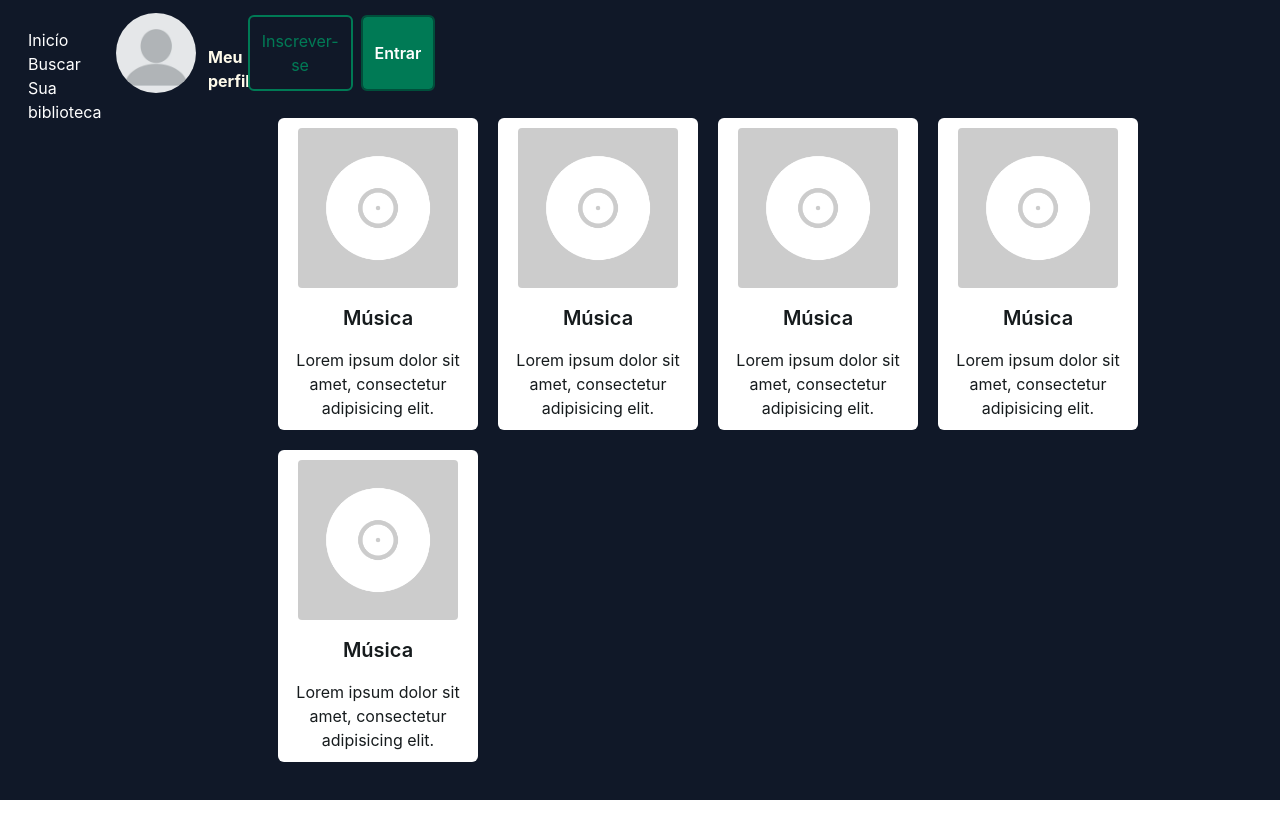
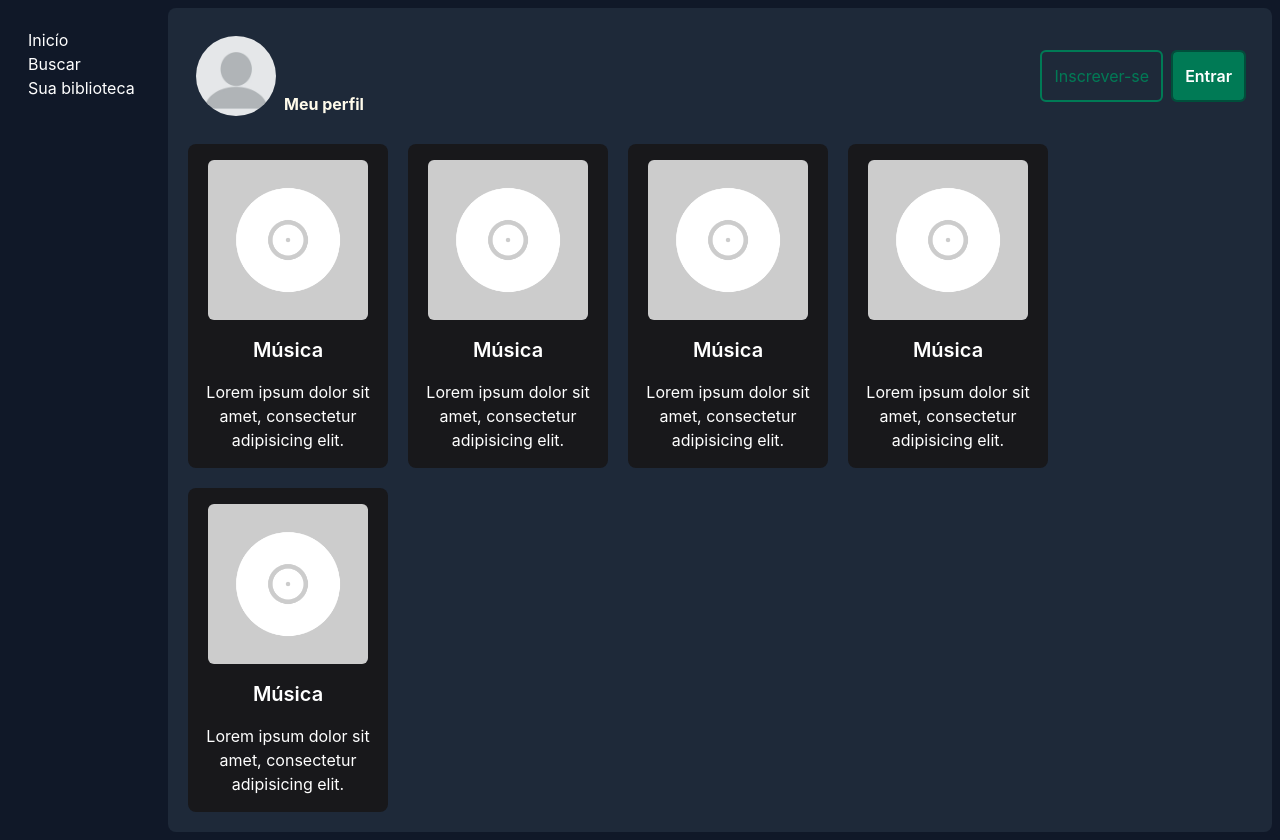
Before and after one commit to AlefAmorim/FIECFY, a React (Vite) app: page / in a window 1280 px wide. Before the commit the page ends 800 px from the top, so only its background shows below. Built offline with nearby package versions, Linux system fonts and the light colour scheme.

Commit message:
fix: ajustes de estilo nos conteudos

```diff
--- a/src/App.jsx
+++ b/src/App.jsx
@@ -4,9 +4,9 @@ import Header from './components/Header'
 
 function App() {
   return (
-    <div className="layout-principal p-2 grid grid-cols-2 grid-cols-[100px_1fr]  text-white bg-gray-900 min-h-dvh">
+    <div className="layout-principal p-2 grid grid-cols-2 grid-cols-[160px_1fr]  text-white bg-gray-900 min-h-dvh">
         <Sidebar />
-      <div className="grid grid-cols-2  grid-cols-[150px] grid-rows-[90px_150px] gap-5 h-full w-full">
+      <div className="flex flex-col gap-5 h-full w-full p-5 bg-gray-800 rounded-lg">
         <Header/>
         <main className="col-start-2 col-end-3 row-start-2">
           <PlaylistGrid/>
--- a/src/components/PlaylistCard/index.jsx
+++ b/src/components/PlaylistCard/index.jsx
@@ -1,8 +1,8 @@
 function PlaylistCard() {
     return (
-        <div className="card flex flex-col max-w-50 p-[10px] items-center  bg-white  text-mist-900 rounded-md gap-4">
+        <div className="card flex flex-col max-w-50 p-4 items-center  bg-zinc-900  text-white rounded-lg gap-4 hover:bg-zinc-800  transition-colors ">
             <div className="image-wrapper max-w-40 ">
-                <img src="/public/imagem-card-default.png" className="rounded-sm" alt="Capa playlist padrão" />
+                <img src="/public/imagem-card-default.png" className="rounded-md" alt="Capa playlist padrão" />
             </div>
             <h2 className="titulo font-semibold text-xl">Música</h2>
             <p className="descricao text-center">Lorem ipsum dolor sit amet, consectetur adipisicing elit.</p>
--- a/src/components/ProfileBadge/index.jsx
+++ b/src/components/ProfileBadge/index.jsx
@@ -1,7 +1,7 @@
 function ProfileBadge() {
     return (
-        <div className="profile-container flex items-center gap-3">
-            <div className="image-wrapper flex max-w-20 rounded-full">
+        <div className="profile-container flex items-center gap-7">
+            <div className="image-wrapper flex max-w-15 rounded-full">
                 <img src="/public/imagem-perfil-default.png" className="max-w-20 rounded-full" alt="Imagem de perfil padrão" />
             </div>
             <p className="text-amber-50 place-self-end"><strong>Meu perfil</strong></p>
```
